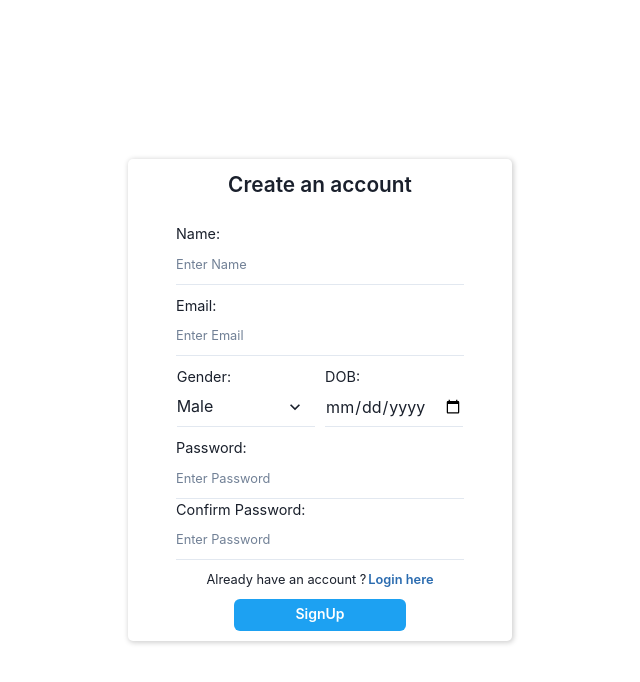
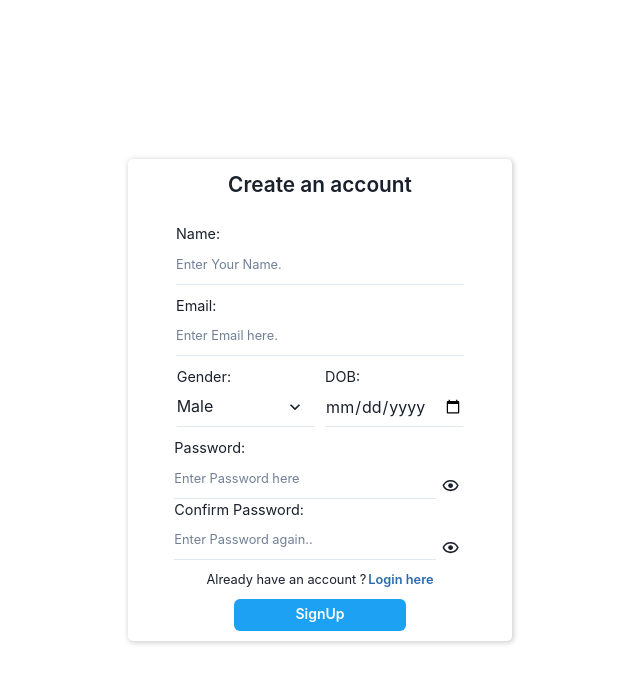
Before and after one commit to HarshVaishnav7295/social-media-demo, a React (Create React App) app in the folder frontend/: page /register in a window 1280 px wide. Shown: the top 682 px of the page, without its empty margins (320-960 px from the left). Built offline with nearby package versions, Linux system fonts and the light colour scheme.

Commit message:
Made code more reusable.

```diff
--- a/frontend/src/components/Login.tsx
+++ b/frontend/src/components/Login.tsx
@@ -1,4 +1,4 @@
-import { Box, Button, Input, Text } from "@chakra-ui/react";
+import { Box, Button, Text } from "@chakra-ui/react";
 import React from "react";
 import { useDispatch } from "react-redux";
 import { useNavigate } from "react-router-dom";
@@ -6,7 +6,7 @@ import { userAction } from "../Redux/userReducer";
 import useInput from "../Hook/UserInput";
 
 import { toast, ToastContainer } from "react-toastify";
-import { ToastOption } from "./Register";
+import { CustomInputContainer, ToastOption } from "./Register";
 import "react-toastify/dist/ReactToastify.css";
 import { LoginAPI } from "../utils/ApiRoutes";
 import { BsDot } from "react-icons/bs";
@@ -112,51 +112,34 @@ const Login = () => {
             gap="0.6rem"
           >
             {/* Email Box */}
-            <Box
-              display="flex"
-              flexDir="column"
-              justifyContent="flex-end"
-              alignItems="start"
-              width="75%"
-            >
-              <Text fontSize="0.9rem">Email:</Text>
-              <Input
-                fontSize="0.8rem"
-                variant="flushed"
-                placeholder="Enter Email"
-                focusBorderColor={emailInputHasError ? "red.300" : ""}
-                borderBottomColor={emailInputHasError ? "red.300" : ""}
-                value={emailInputValue}
-                onChange={handleEmailChnage}
-                onBlur={handleEmailBlur}
-              />
-            </Box>
+            <CustomInputContainer
+              name="Email"
+              type="email"
+              placeHolder="Enter Email here."
+              inputHasError={emailInputHasError}
+              inputValue={emailInputValue}
+              handleChnage={handleEmailChnage}
+              handleBlur={handleEmailBlur}
+            />
+
             {/* Password Field */}
             <Box
               display="flex"
               justifyContent="center"
               alignItems="center"
               flexDir="column"
-              width="100%"
+              width="91%"
             >
               {/* Password Box */}
-              <Box
-                display="flex"
-                flexDir="column"
-                justifyContent="flex-end"
-                alignItems="start"
-                width="75%"
-              >
-                <Text fontSize="0.9rem">Password:</Text>
-                <Input
-                  fontSize="0.8rem"
-                  variant="flushed"
-                  placeholder="Enter Password"
-                  value={passwordInputValue}
-                  onChange={handlePasswordChnage}
-                  onBlur={handlePasswordBlur}
-                />
-              </Box>
+              <CustomInputContainer
+                name="Password"
+                type="password"
+                placeHolder="Enter Password here."
+                inputHasError={passwordInputHasError}
+                inputValue={passwordInputValue}
+                handleChnage={handlePasswordChnage}
+                handleBlur={handlePasswordBlur}
+              />
             </Box>
 
             {/* redirect Link Box */}
--- a/frontend/src/components/Register.tsx
+++ b/frontend/src/components/Register.tsx
@@ -1,5 +1,5 @@
 import { Box, Button, Input, Select, Text } from "@chakra-ui/react";
-import React from "react";
+import React, { useState } from "react";
 import { useDispatch } from "react-redux";
 import { useNavigate } from "react-router-dom";
 import { userAction } from "../Redux/userReducer";
@@ -7,6 +7,7 @@ import useInput from "../Hook/UserInput";
 import { toast, ToastContainer, ToastOptions } from "react-toastify";
 import "react-toastify/dist/ReactToastify.css";
 import { RegisterAPI } from "../utils/ApiRoutes";
+import { BiHide, BiShow } from "react-icons/bi";
 export const ToastOption: ToastOptions = {
   position: "top-left",
   autoClose: 5000,
@@ -169,50 +170,28 @@ const Register = () => {
             gap="0.6rem"
           >
             {/* Input Box */}
-            <Box
-              display="flex"
-              flexDir="column"
-              justifyContent="flex-end"
-              alignItems="start"
-              width="75%"
-            >
-              <Text fontSize="0.9rem">Name:</Text>
-              <Input
-                pb="0rem"
-                fontSize="0.8rem"
-                variant="flushed"
-                focusBorderColor={nameInputHasError ? "red.300" : ""}
-                borderBottomColor={nameInputHasError ? "red.300" : ""}
-                placeholder="Enter Name"
-                value={nameInputValue}
-                onChange={handleNameChnage}
-                onBlur={handleNameBlur}
-              />
-            </Box>
+            <CustomInputContainer
+              name="Name"
+              type="text"
+              placeHolder="Enter Your Name."
+              inputHasError={nameInputHasError}
+              inputValue={nameInputValue}
+              handleChnage={handleNameChnage}
+              handleBlur={handleNameBlur}
+            />
 
             {/* Email Box */}
-            <Box
-              display="flex"
-              flexDir="column"
-              justifyContent="flex-end"
-              alignItems="start"
-              width="75%"
-            >
-              <Text fontSize="0.9rem">Email:</Text>
-              <Input
-                fontSize="0.8rem"
-                variant="flushed"
-                placeholder="Enter Email"
-                focusBorderColor={emailInputHasError ? "red.300" : ""}
-                borderBottomColor={emailInputHasError ? "red.300" : ""}
-                value={emailInputValue}
-                onChange={handleEmailChnage}
-                onBlur={handleEmailBlur}
-              />
-            </Box>
+            <CustomInputContainer
+              name="Email"
+              type="email"
+              placeHolder="Enter Email here."
+              inputHasError={emailInputHasError}
+              inputValue={emailInputValue}
+              handleChnage={handleEmailChnage}
+              handleBlur={handleEmailBlur}
+            />
+
             {/* Dob and Gender box */}
-            {/* 5:51 */}
-            {/* 3:48 */}
             <Box
               display="flex"
               flexDir="row"
@@ -253,49 +232,29 @@ const Register = () => {
               justifyContent="center"
               alignItems="center"
               flexDir="column"
-              width="100%"
+              width="91%"
             >
               {/* Password Box */}
-              <Box
-                display="flex"
-                flexDir="column"
-                justifyContent="flex-end"
-                alignItems="start"
-                width="75%"
-              >
-                <Text fontSize="0.9rem">Password:</Text>
-                <Input
-                  fontSize="0.8rem"
-                  variant="flushed"
-                  placeholder="Enter Password"
-                  focusBorderColor={passwordInputHasError ? "red.300" : ""}
-                  borderBottomColor={passwordInputHasError ? "red.300" : ""}
-                  value={passwordInputValue}
-                  onChange={handlePasswordChnage}
-                  onBlur={handlePasswordBlur}
-                />
-              </Box>
+              <CustomInputContainer
+                name="Password"
+                type="password"
+                placeHolder="Enter Password here"
+                inputHasError={passwordInputHasError}
+                inputValue={passwordInputValue}
+                handleChnage={handlePasswordChnage}
+                handleBlur={handlePasswordBlur}
+              />
 
               {/* ConfirmPassword Box */}
-              <Box
-                display="flex"
-                flexDir="column"
-                justifyContent="flex-end"
-                alignItems="start"
-                width="75%"
-              >
-                <Text fontSize="0.9rem">Confirm Password:</Text>
-                <Input
-                  fontSize="0.8rem"
-                  variant="flushed"
-                  placeholder="Enter Password"
-                  focusBorderColor={passwordConfInputHasError ? "red.300" : ""}
-                  borderBottomColor={passwordConfInputHasError ? "red.300" : ""}
-                  value={passwordConfInputValue}
-                  onChange={handleConfPasswordChnage}
-                  onBlur={handleConfPasswordBlur}
-                />
-              </Box>
+              <CustomInputContainer
+                name="Confirm Password"
+                type="password"
+                placeHolder="Enter Password again.."
+                inputHasError={passwordConfInputHasError}
+                inputValue={passwordConfInputValue}
+                handleChnage={handleConfPasswordChnage}
+                handleBlur={handleConfPasswordBlur}
+              />
             </Box>
 
             {/* redirect to login box */}
@@ -340,4 +299,79 @@ const Register = () => {
   );
 };
 
+interface ICustomInputContainerProps {
+  name: string;
+  type: string;
+  placeHolder: string;
+  inputHasError: boolean;
+  inputValue: string;
+  handleChnage: (
+    event:
+      | React.ChangeEvent<HTMLInputElement>
+      | React.ChangeEvent<HTMLSelectElement>
+      | undefined
+  ) => void;
+  handleBlur: () => void;
+}
+
+export const CustomInputContainer = ({
+  name,
+  type,
+  placeHolder,
+  inputHasError,
+  inputValue,
+  handleChnage,
+  handleBlur,
+}: ICustomInputContainerProps) => {
+  const [isShow, setIsShow] = useState<boolean>(false);
+  return (
+    <Box
+      width="100%"
+      height="fit-content"
+      display="flex"
+      justifyContent="center"
+    >
+      <Box
+        display="flex"
+        flexDir="column"
+        justifyContent="flex-end"
+        alignItems="start"
+        width="75%"
+      >
+        <Text fontSize="0.9rem">{name}:</Text>
+        <Input
+          pb="0rem"
+          type={type === "password" ? (isShow ? "text" : "password") : type}
+          fontSize="0.8rem"
+          variant="flushed"
+          focusBorderColor={inputHasError ? "red.300" : ""}
+          borderBottomColor={inputHasError ? "red.300" : ""}
+          placeholder={placeHolder}
+          value={inputValue}
+          onChange={handleChnage}
+          onBlur={handleBlur}
+        />
+      </Box>
+      {type === "password" ? (
+        <Box
+          alignSelf="end"
+          fontSize="1.2rem"
+          height="fit-content"
+          width="fit-content"
+          px="5px"
+          py="3px"
+          _hover={{
+            backgroundColor: "#e7e7e7",
+            boxShadow: "0px 0px 5px 1px lightgray",
+          }}
+          cursor="pointer"
+          onClick={() => setIsShow(!isShow)}
+        >
+          {isShow ? <BiHide /> : <BiShow />}
+        </Box>
+      ) : null}
+    </Box>
+  );
+};
+
 export default Register;
```
